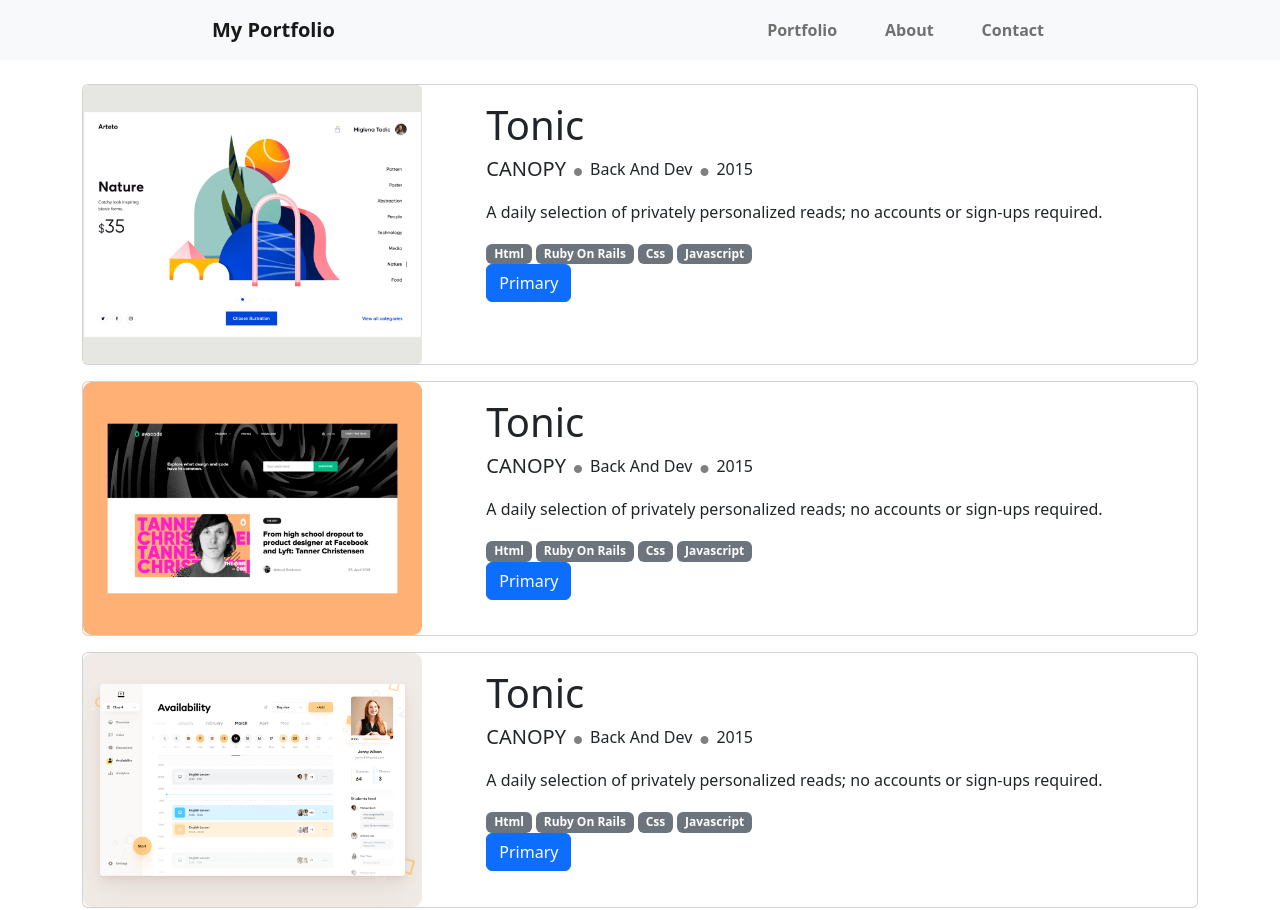
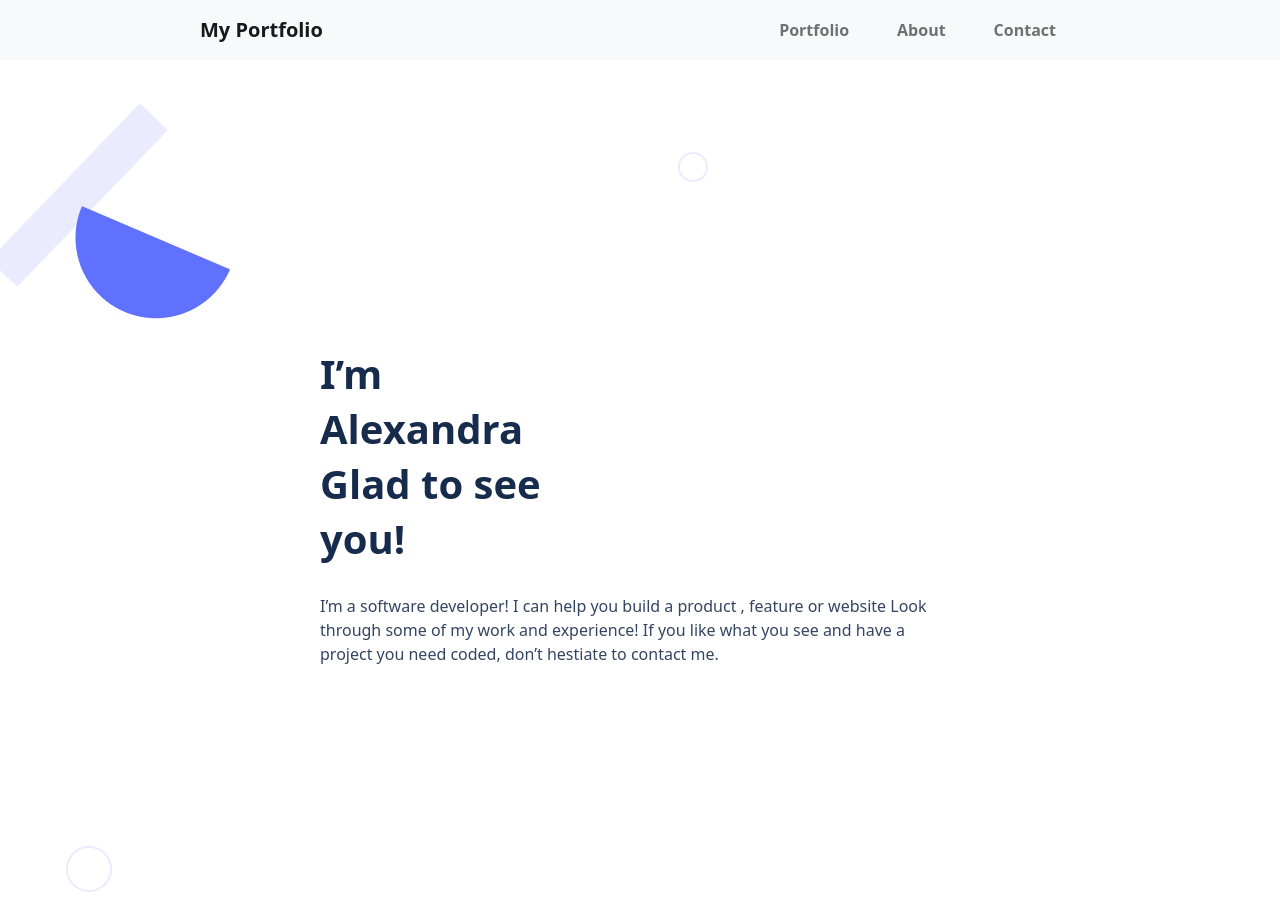
Before and after one commit to tanveerisonline/portfolio-bootstrap-version, a plain HTML site: page index.html in a window 1280 px wide. Shown: the top 910 px of the page. Drawn offline with nearby package versions, Linux system fonts and the light colour scheme.

Commit message:
Add background image to header

```diff
--- a/index.html
+++ b/index.html
@@ -12,6 +12,7 @@
     />
     <link rel="stylesheet" href="./style.css" />
   </head>
+    <div class="row">
       <nav class="navbar navbar-expand-lg navbar-light bg-light navbar-class">
         <div class="container-fluid">
           <a class="navbar-brand fw-bolder" href="#">My Portfolio</a>
@@ -43,12 +44,14 @@
           </div>
         </div>
       </nav>
-  <header>
-    <div class="container-fluid">
-      <img src="">
+      <div class="bg-image" alt="background-image">
+        <h1 class="heading-text">I’m Alexandra Glad to see you!</h1>
+          <p class="bio">I’m a software developer! I can help you build a product ,
+            feature or website Look through some of my work and experience! If you like
+            what you see and have a project you need coded, don’t hestiate to contact me.</p>
       </div>
-  </header>
-    <div class="container-fluid">
+    </div>
+    <div class="container-fluid bg-light">
 
       <!-- Cards Section starts here -->
       <div class="container">
--- a/style.css
+++ b/style.css
@@ -1,4 +1,41 @@
+* {
+  padding: 0;
+  margin: 0;
+  box-sizing: border-box;
+}
+
 .navbar-class {
   width: 100%;
   padding: 10px 200px;
 }
+
+.bg-image {
+  background-image: url(./assets/desktop/Header\ bg@2x.png);
+  background-repeat: no-repeat;
+  height: 916px;
+  background-color: #fff;
+  display: flex;
+  flex-direction: column;
+  justify-content: center;
+
+}
+
+.heading-text {
+  margin-left: 320px;
+  width: 20%;
+  font-style: normal;
+  font-weight: 700;
+  font-size: 40px;
+  line-height: 55px;
+  color: #172b4d;
+}
+
+.bio {
+  margin-left: 310px;
+  width: 50%;
+  font-weight: 400;
+  font-size: 16px;
+  line-height: 24px;
+  padding: 20px 10px 8px 10px;
+  color: #344563;
+}
```
Lines whose indentation alone changed are shown as unchanged.
